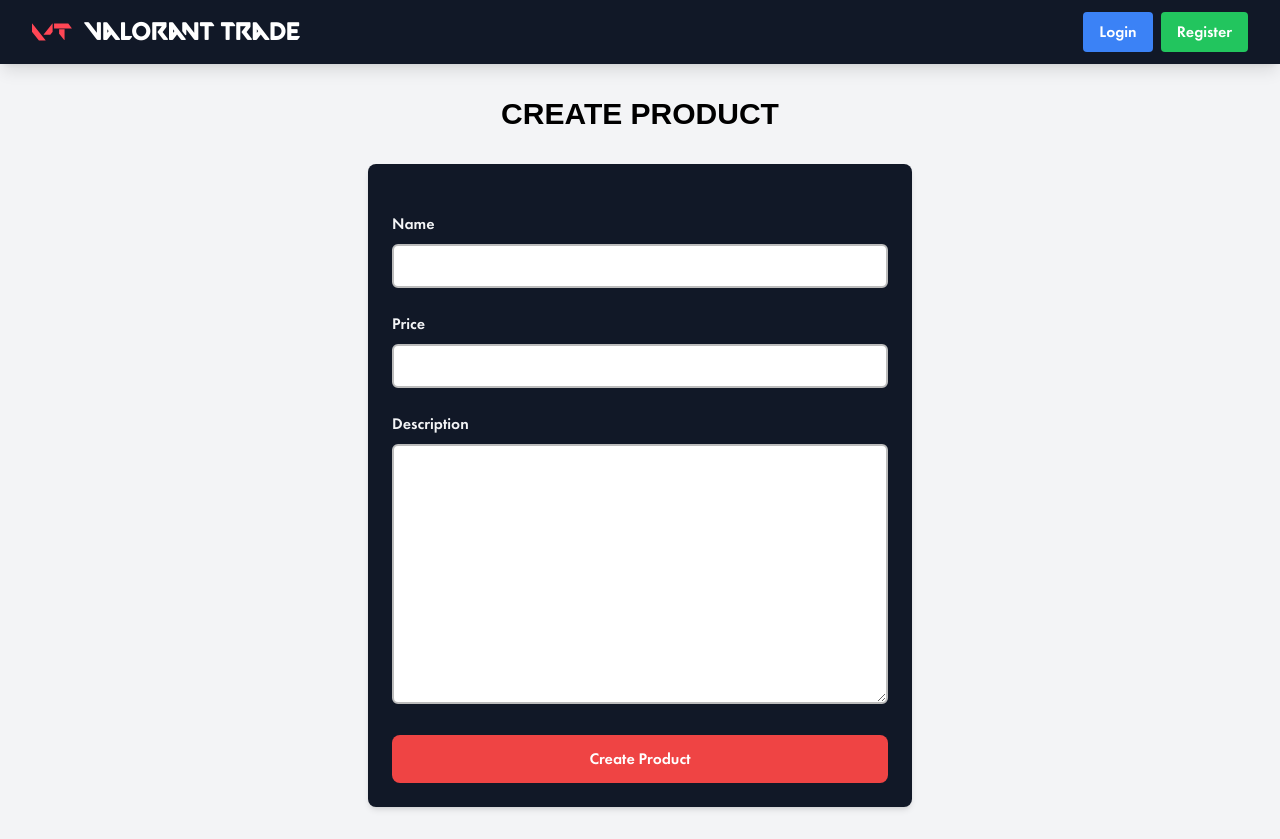
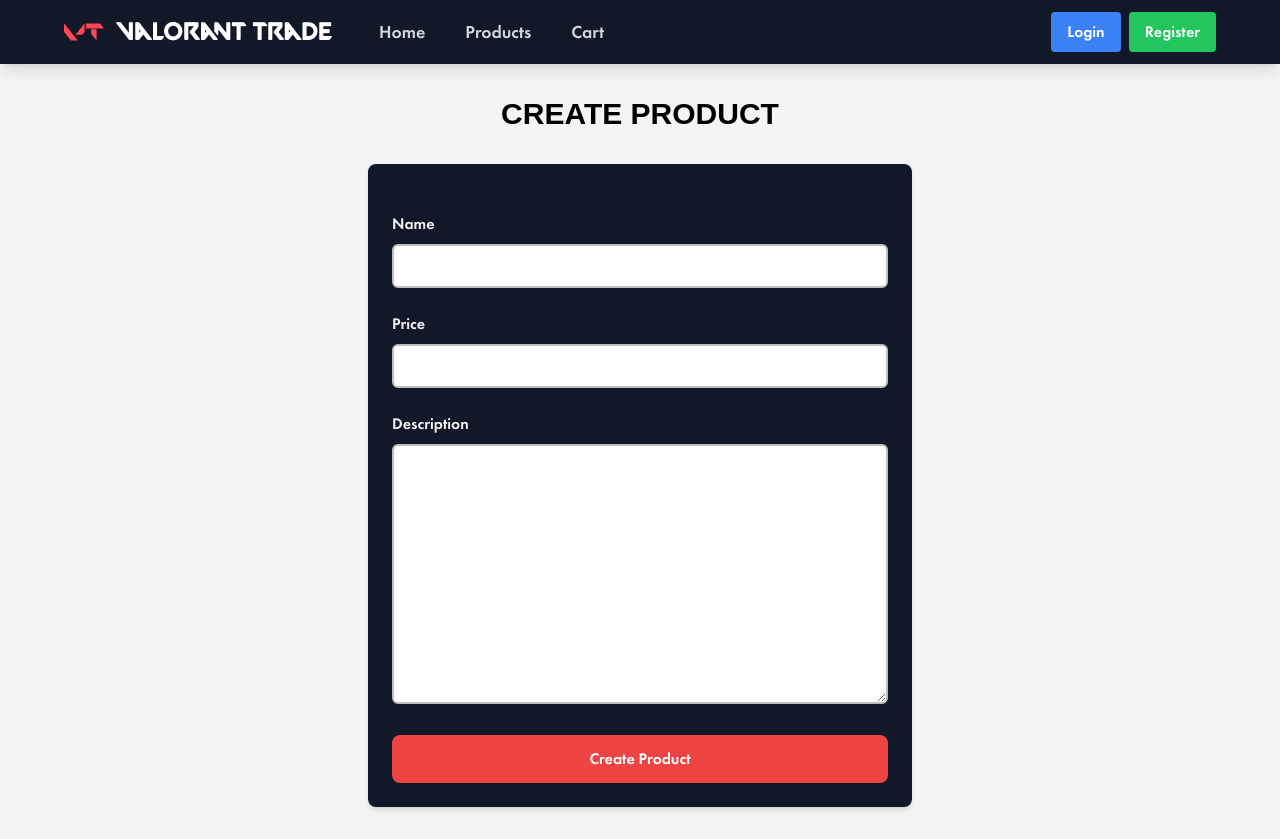
Before and after one commit to Furizou/valo-trade, a Django app: page /create-product in a window 1280 px wide. Run offline with Django 5.2, Linux system fonts and the light colour scheme; some libraries are stand-ins or nearby versions.

Commit message:
Update: Optimize responsiveness of Navbar and Cards

```diff
--- a/main/templates/navbar.html
+++ b/main/templates/navbar.html
@@ -1,11 +1,33 @@
 {% load static %}
 <nav class="bg-gray-900 shadow-lg fixed top-0 left-0 z-40 w-screen">
-    <div class="max-w-7xl mx-auto px-4 sm:px-6 lg:px-8">
+
+  <!-- <div class="max-w-7xl mx-auto px-4 sm:px-6 lg:px-8"> -->
+  <div class="mx-auto md:mx-8 px-4 sm:px-6 lg:px-8">
     <div class="flex items-center justify-between h-16">
+
+      <!-- Menu links -->
       <div class="flex items-center">
         <img src="{% static 'images/logo_2.svg' %}" alt="Valorant Logo" class="h-10 w-10 mr-3">
-          <h1 class="text-2xl font-bold text-center text-white font-valorant" style="margin-bottom: -0.2em;">Valorant Trade</h1>
+        <h1 class="text-2xl font-bold text-center text-white font-valorant" style="margin-bottom: -0.2em;">
+          Valorant Trade
+        </h1>
+
+        <div class="hidden md:flex flex ml-8 space-x-2">
+          <a href="{% url 'main:show_main' %}" class="text-lg font-bold text-center text-gray-300 hover:bg-gray-800 font-bold py-2 px-4 rounded transition duration-300">
+            Home
+          </a>
+
+          <a href="{% url 'main:show_main' %}" class="text-lg font-bold text-center text-gray-300 hover:bg-gray-800 font-bold py-2 px-4 rounded transition duration-300">
+            Products
+          </a>
+
+          <a href="{% url 'main:show_main' %}" class="text-lg font-bold text-center text-gray-300 hover:bg-gray-800 font-bold py-2 px-4 rounded transition duration-300">
+            Cart
+          </a>
         </div>
+      </div>
+
+      <!-- User Logged In -->
       <div class="hidden md:flex items-center">
         {% if user.is_authenticated %}
           <span class="text-gray-300 mr-4">Welcome, {{ user.username }}</span>
@@ -21,6 +43,8 @@
           </a>
         {% endif %}
       </div>
+
+      <!-- Hidden menu -->
       <div class="md:hidden flex items-center">
         <button class="mobile-menu-button">
           <svg class="w-6 h-6 text-white" fill="none" stroke-linecap="round" stroke-linejoin="round" stroke-width="2" viewBox="0 0 24 24" stroke="currentColor">
@@ -28,11 +52,24 @@
           </svg>
         </button>
       </div>
+
     </div>
   </div>
+
   <!-- Mobile menu -->
   <div class="mobile-menu hidden md:hidden  px-4 w-full md:max-w-full">
     <div class="pt-2 pb-3 space-y-1 mx-auto">
+
+      <a href="{% url 'main:show_main' %}" class="block text-lg font-bold text-left text-gray-300 hover:bg-gray-800 py-2 px-4 rounded transition duration-300">
+        Home
+      </a>
+      <a href="{% url 'main:show_main' %}" class="block text-lg font-bold text-left text-gray-300 hover:bg-gray-800 py-2 px-4 rounded transition duration-300">
+        Products
+      </a>
+      <a href="{% url 'main:show_main' %}" class="block text-lg font-bold text-left text-gray-300 hover:bg-gray-800 py-2 px-4 rounded transition duration-300">
+        Cart
+      </a>
+
       {% if user.is_authenticated %}
         <span class="block text-gray-300 px-3 py-2">Welcome, {{ user.username }}</span>
         <a href="{% url 'main:logout' %}" class="block text-center bg-red-500 hover:bg-red-600 text-white font-bold py-2 px-4 rounded transition duration-300">
```
Also changed, not shown: main/templates/main.html (+10 -6 lines), tailwind.config.js (added). Lines whose indentation alone changed are shown as unchanged.
